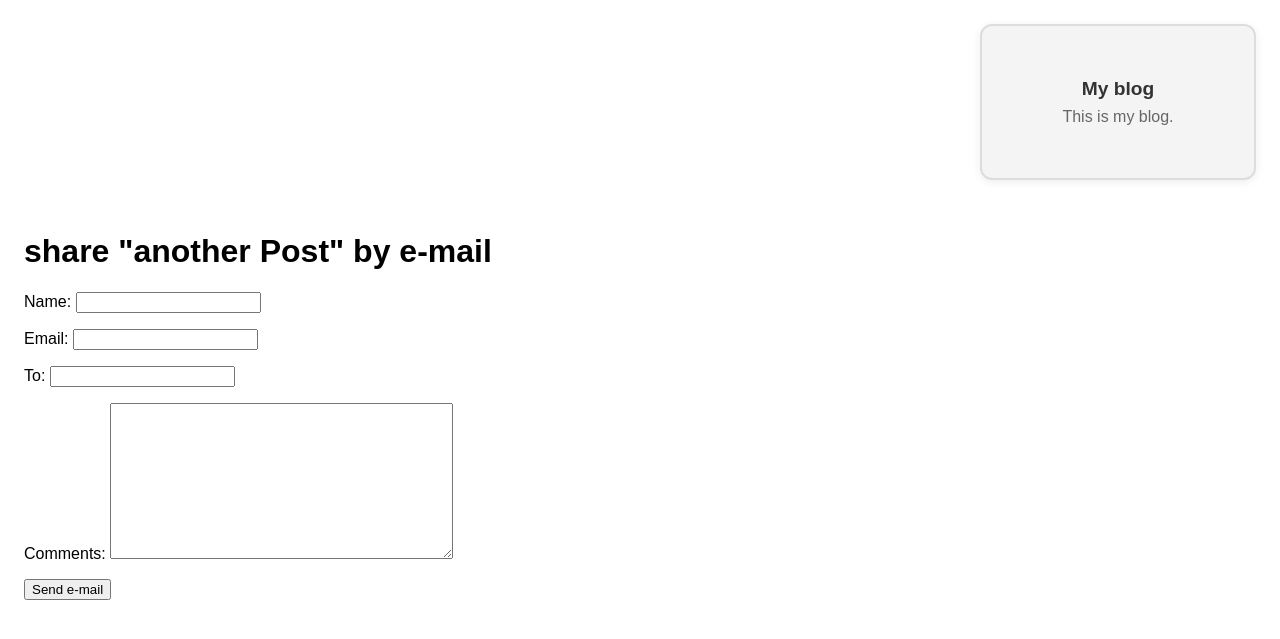
After one commit to noureldeenayman/test_django, a Django app: page /blog/2/share/ in a window 1280 px wide. The commit adds this page. Shown: the top 639 px of the page. Run offline with Django 5.2, Linux system fonts and the light colour scheme; data comes from the database, SQL or seed files in the repository.

Commit message:
initinal commit

```diff
--- /dev/null
+++ b/mysite/blog/forms.py
@@ -0,0 +1,8 @@
+from django import forms
+
+
+class EmailPostForm(forms.Form):
+    name = forms.CharField(max_length=25)
+    email = forms.EmailField()
+    to = forms.EmailField()
+    comments = forms.CharField(required=False, widget=forms.Textarea)
--- a/mysite/blog/templates/blog/post/detail.html
+++ b/mysite/blog/templates/blog/post/detail.html
@@ -8,4 +8,10 @@
     Published {{ post.publish }} by {{post.author}}
     </p>
     {{ post.body|linebreaks }}
+    <p>
+
+        <a href="{% url 'blog:post_share' post.id %}">
+            Share this post
+        </a>
+    </p>
 {% endblock %}
--- /dev/null
+++ b/mysite/blog/templates/blog/post/share.html
@@ -0,0 +1,17 @@
+{% extends "blog/base.html" %}
+{% block title %} share a post{% endblock %}
+{% block content %}
+  {% if sent %}
+      <h1>E-mail successfully sent</h1>
+      <p>
+         "{{ post.title }}" was successfully sent to {{ form.cleaned_data.to }}.
+      </p>
+  {% else %}
+      <h1>share "{{ post.title }}" by e-mail</h1>
+      <form method="post">
+          {{ form.as_p }}
+          {% csrf_token %}
+          <input type="submit" value="Send e-mail">
+      </form>
+  {% endif %}
+{% endblock %}
--- a/mysite/blog/urls.py
+++ b/mysite/blog/urls.py
@@ -6,4 +6,5 @@ urlpatterns = [
    # path('', views.post_list, name='post_list'),
     path('', views.PostListView.as_view(), name='post_list'),
     path('<int:year>/<int:month>/<int:day>/<slug:post>/', views.post_detail, name='post_detail'),
+    path('<int:post_id>/share/', views.post_share, name='post_share'),
 ]
--- a/mysite/blog/views.py
+++ b/mysite/blog/views.py
@@ -3,6 +3,10 @@ from django.http import Http404
 from .models import Post
 from django.core.paginator import Paginator, EmptyPage, PageNotAnInteger
 from django.views.generic import ListView
+from django.core.mail import send_mail
+from .forms import EmailPostForm
+
+
 
 #
 class PostListView(ListView):
@@ -23,3 +27,20 @@ def post_detail(request,year, month, day, post):
                             publish__day=day
                             )
     return render(request, 'blog/post/detail.html', {'post': post})
+def post_share(request, post_id):
+    post = get_object_or_404(Post, id=post_id, status=Post.Status.PUBLISHED)
+    sent =  False
+    if request.method == 'POST':
+        form = EmailPostForm(request.POST)
+        if form.is_valid():
+            cd = form.cleaned_data
+            post_url = request.build_absolute_uri(post.get_absolute_url())
+            subject = f"{cd['name']} recommends you read {post.title}"
+            message = f"Read {post.title} at {post_url} \n {cd['name']}\'s comments: {cd['comments']}"
+            send_mail(subject, message, 'na060553@gmail.com', [cd['to']])
+            sent = True
+    else:
+        form = EmailPostForm()
+    return render(request, 'blog/post/share.html', {'post': post,
+                                                     'form': form,
+                                                     'sent': sent})
```
Also changed, not shown: mysite/mysite/settings.py (+7 -0 lines).
